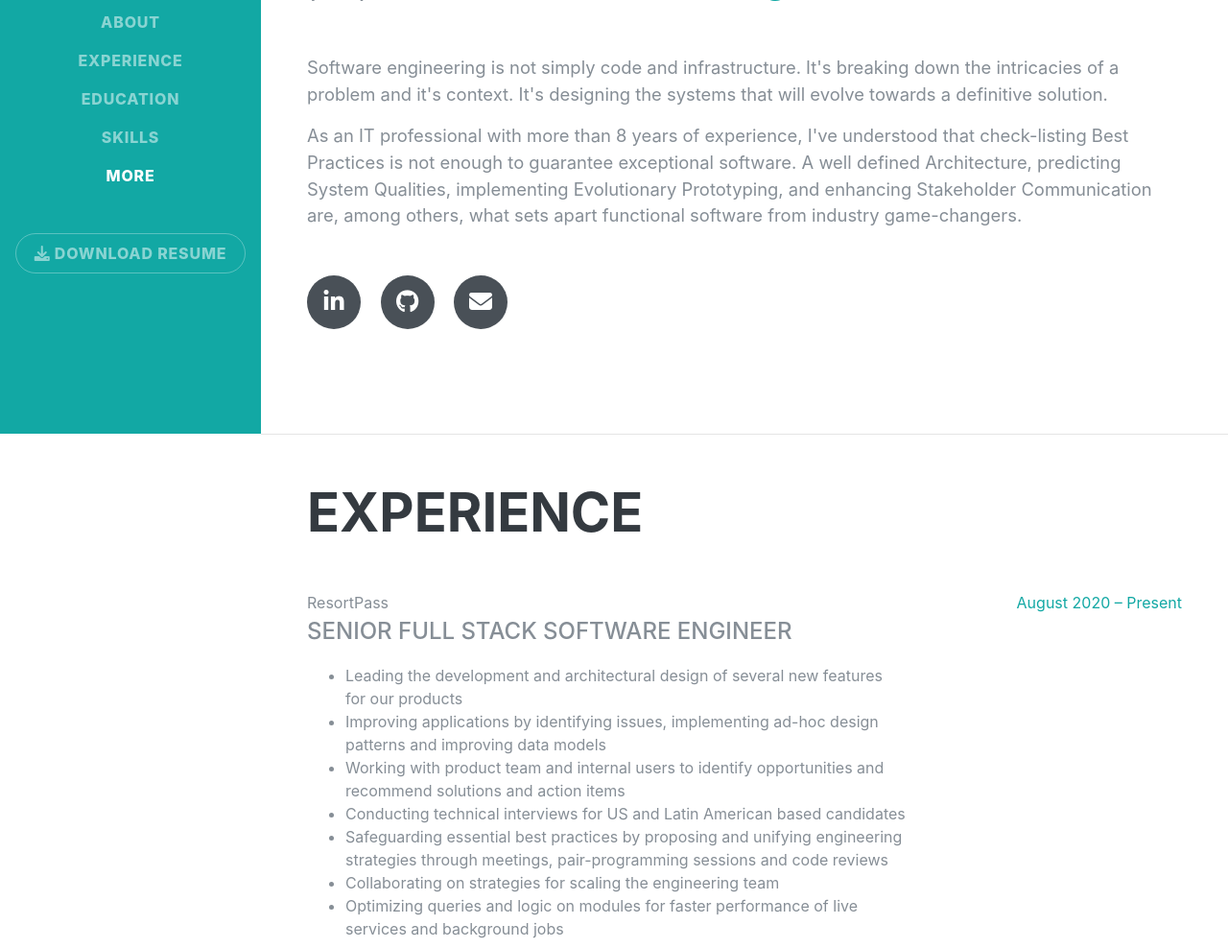
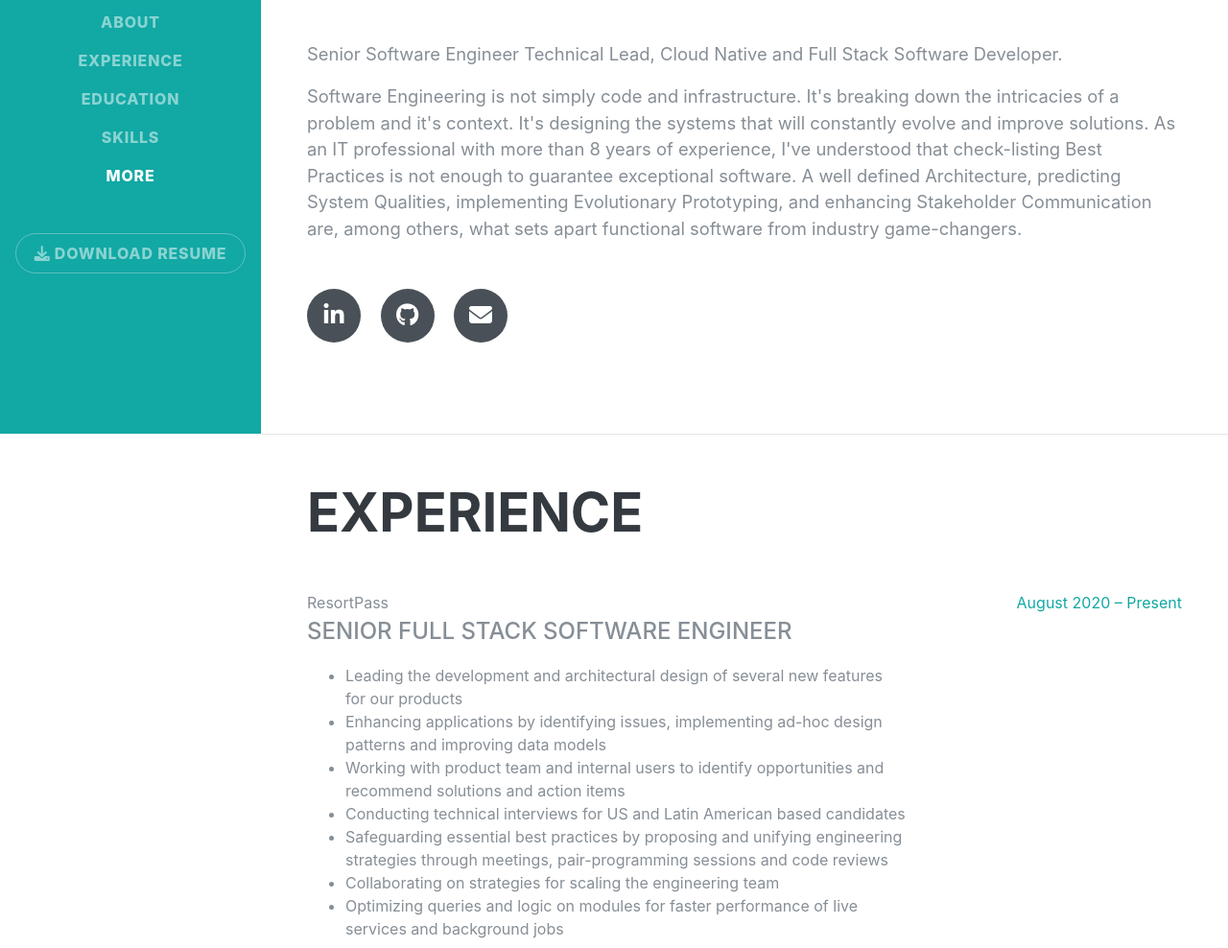
Before and after one commit to PaulNoe/resume, a plain HTML site: page index.html in a window 1280 px wide. Shown: the part 348-1336 px from the top of the page at 96% size. Drawn offline with Linux system fonts and the light colour scheme; a web font is replaced by a local one.

Commit message:
Update exp

```diff
--- a/index.html
+++ b/index.html
@@ -79,10 +79,12 @@
           <a href="mailto:pablo.arroyo.noe@gmail.com">pablo.arroyo.noe@gmail.com</a>
         </div>
         <p class="lead">
-          Software engineering is not simply code and infrastructure. It's breaking down the intricacies of a
-          problem and it's context. It's designing the systems that will evolve towards a definitive solution.
+          Senior Software Engineer Technical Lead, Cloud Native and Full Stack Software Developer.
         </p>
         <p class="lead mb-5">
+          Software Engineering is not simply code and infrastructure. It's breaking down the intricacies of a
+          problem and it's context. It's designing the systems that will constantly evolve and improve solutions.
+
           As an IT professional with more than 8 years of experience, I've understood that check-listing Best Practices
           is not enough to guarantee exceptional software. A well defined Architecture, predicting System Qualities, implementing
           Evolutionary Prototyping, and enhancing Stakeholder Communication are, among others, what sets apart
@@ -119,7 +121,7 @@
             <div class="subheading mb-3">Senior Full Stack Software Engineer</div>
             <ul>
               <li>Leading the development and architectural design of several new features for our products</li>
-              <li>Improving applications by identifying issues, implementing ad-hoc design patterns and improving data
+              <li>Enhancing applications by identifying issues, implementing ad-hoc design patterns and improving data
                 models</li>
               <li>Working with product team and internal users to identify opportunities and recommend solutions and
                 action items</li>
```
